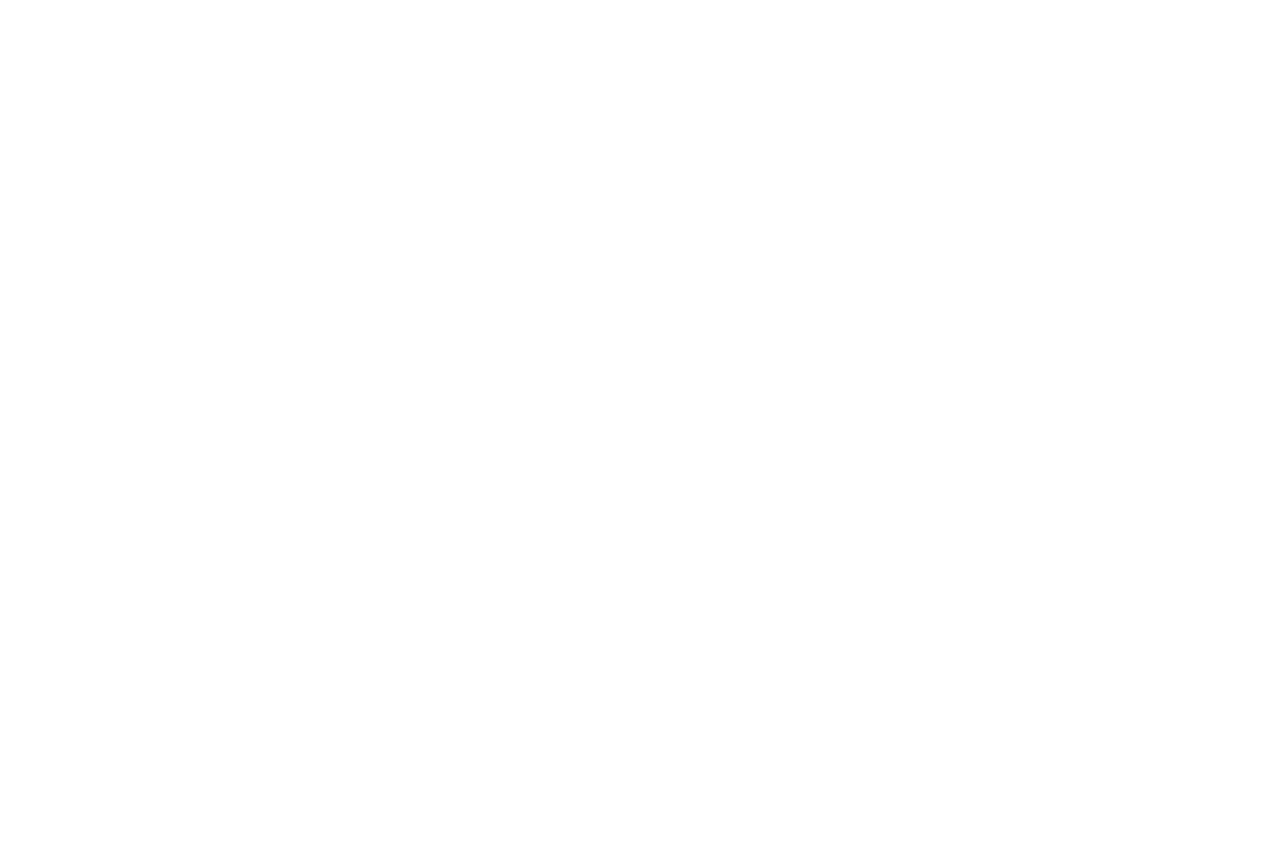
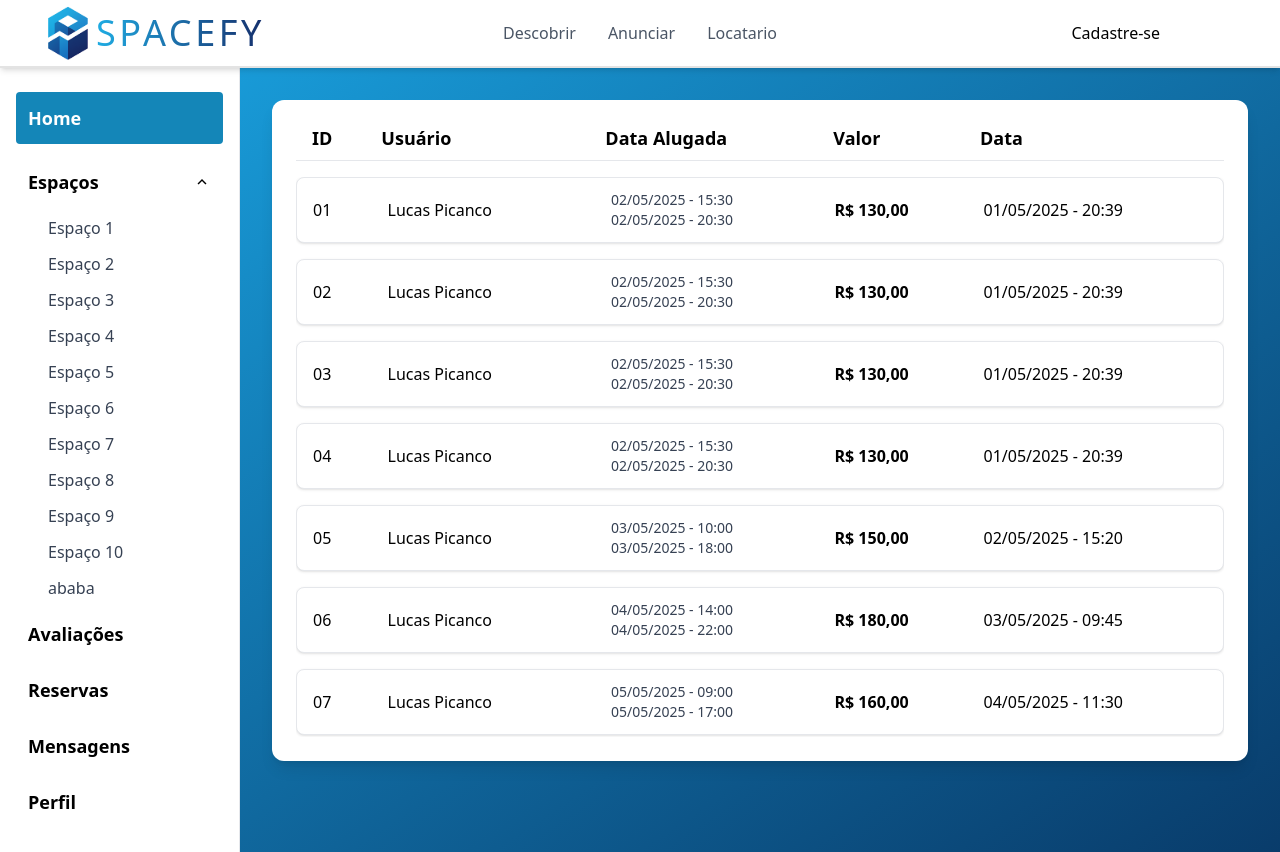
Before and after one commit to LucasPicancoo/Spacefy, a React (Vite) app in the folder Spacefy/frontend/: page /DashboardLocatario/Reservas in a window 1280 px wide. Before the commit this address had no page. Before the commit the page ends 800 px from the top, so only its background shows below. Built offline with nearby package versions, Linux system fonts and the light colour scheme.

Commit message:
feat: created Reservations page for tenant dashboard

```diff
--- a/Spacefy/frontend/src/Components/SidebarDashboardLocatario.jsx
+++ b/Spacefy/frontend/src/Components/SidebarDashboardLocatario.jsx
@@ -1,10 +1,13 @@
 import { useEffect, useState } from "react";
 import { MdOutlineKeyboardArrowDown, MdOutlineKeyboardArrowUp } from "react-icons/md";
+import { useNavigate } from "react-router-dom";
+import Header from "./Header/Header";
 
 export default function SidebarDashboardLocatario({ espacos: espacosProp }) {
   // Estado local para os nomes dos espaços
   const [espacos, setEspacos] = useState(espacosProp || []);
   const [open, setOpen] = useState(true);
+  const navigate = useNavigate();
 
   useEffect(() => {
     // Substituir este bloco pelo fetch/axios
@@ -22,7 +25,7 @@ export default function SidebarDashboardLocatario({ espacos: espacosProp }) {
   return (
     <nav className="w-60 bg-white border-r border-gray-200 flex flex-col py-6 px-4" aria-label="Menu lateral do dashboard">
       <div className="mb-3">
-        <button className="w-full flex items-center px-3 py-3 rounded bg-[#1486B8] hover:bg-[#0f6a94] text-white font-semibold text-lg text-left transition-colors cursor-pointer">
+        <button onClick={() => navigate('/DashboardLocatario/Home')} className="w-full flex items-center px-3 py-3 rounded bg-[#1486B8] hover:bg-[#0f6a94] text-white font-semibold text-lg text-left transition-colors cursor-pointer">
           Home
         </button>
       </div>
@@ -55,7 +58,7 @@ export default function SidebarDashboardLocatario({ espacos: espacosProp }) {
       </div>
       <div className="mt-1 flex flex-col gap-1">
         <button className="text-left px-3 py-3 rounded hover:bg-gray-100 text-lg cursor-pointer font-semibold">Avaliações</button>
-        <button className="text-left px-3 py-3 rounded hover:bg-gray-100 text-lg cursor-pointer font-semibold">Reservas</button>
+        <button onClick={() => navigate('/DashboardLocatario/Reservas')} className="text-left px-3 py-3 rounded hover:bg-gray-100 text-lg cursor-pointer font-semibold">Reservas</button>
         <button className="text-left px-3 py-3 rounded hover:bg-gray-100 text-lg cursor-pointer font-semibold">Mensagens</button>
         <button className="text-left px-3 py-3 rounded hover:bg-gray-100 text-lg cursor-pointer font-semibold">Perfil</button>
       </div>
--- a/Spacefy/frontend/src/Pages/DashboardLocatario/Dashboard_Home.jsx
+++ b/Spacefy/frontend/src/Pages/DashboardLocatario/Dashboard_Home.jsx
@@ -2,11 +2,14 @@ import { FaStar, FaRegCommentDots } from "react-icons/fa";
 import { FaRegUserCircle } from "react-icons/fa";
 import { MdOutlineKeyboardArrowDown } from "react-icons/md";
 import SidebarDashboardLocatario from "../../Components/SidebarDashboardLocatario";
+import Header from "../../Components/Header/Header";
 
 export default function Dashboard_Home() {
 
   return (
-    <div className="flex min-h-screen bg-gradient-to-br from-[#1BAAE9] to-[#093C6B]">
+    <div className="flex flex-col min-h-screen bg-gradient-to-br from-[#1BAAE9] to-[#093C6B]">
+      <Header />
+      <div className="flex flex-1">
         {/* Menu lateral */}
         <SidebarDashboardLocatario  />
 
@@ -14,11 +17,14 @@ export default function Dashboard_Home() {
         <main className="flex-1 flex flex-col p-0">
           {/* Cards superiores */}
           <div className="p-8">
-          <div className="grid grid-cols-1 md:grid-cols-4 gap-6 mb-8">
+            <div className="grid grid-cols-1 md:grid-cols-4 gap-6 mb-1">
+              {/* Card 1: Total de Espaços */}
               <div className="bg-white rounded-lg shadow p-6 flex flex-col items-center">
                 <span className="text-xl font-semibold">Espaços</span>
                 <span className="text-4xl font-bold mt-2">3</span>
               </div>
+
+              {/* Card 2: Avaliação Média */}
               <div className="bg-white rounded-lg shadow p-6 flex flex-col items-center">
                 <span className="text-xl font-semibold">Avaliações</span>
                 <div className="flex items-center mt-2">
@@ -30,6 +36,8 @@ export default function Dashboard_Home() {
                   <span className="ml-2 text-3xl font-bold">4,5</span>
                 </div>
               </div>
+
+              {/* Card 3: Total de Mensagens */}
               <div className="bg-white rounded-lg shadow p-6 flex flex-col items-center">
                 <span className="text-xl font-semibold">Mensagens</span>
                 <div className="flex items-center mt-2">
@@ -37,6 +45,8 @@ export default function Dashboard_Home() {
                   <span className="ml-2 text-3xl font-bold">12</span>
                 </div>
               </div>
+
+              {/* Card 4: Total de Reservas */}
               <div className="bg-white rounded-lg shadow p-6 flex flex-col items-center">
                 <span className="text-xl font-semibold">Reservas</span>
                 <span className="text-4xl font-bold mt-2">3</span>
@@ -76,5 +86,6 @@ export default function Dashboard_Home() {
           </div>
         </main>
       </div>
+    </div>
   );
 }
--- /dev/null
+++ b/Spacefy/frontend/src/Pages/DashboardLocatario/Dashboard_Reservas.jsx
@@ -0,0 +1,217 @@
+import React from "react";
+import SidebarDashboardLocatario from "../../Components/SidebarDashboardLocatario";
+import Header from "../../Components/Header/Header";
+
+export default function Dashboard_Reservas() {
+  // Dados mockados para exibição
+  const reservas = [
+    {
+      id: "01",
+      usuario: "Lucas Picanco",
+      dataAlugada: ["02/05/2025 - 15:30", "02/05/2025 - 20:30"],
+      valor: "R$ 130,00",
+      data: "01/05/2025 - 20:39",
+    },
+    {
+      id: "02",
+      usuario: "Lucas Picanco",
+      dataAlugada: ["02/05/2025 - 15:30", "02/05/2025 - 20:30"],
+      valor: "R$ 130,00",
+      data: "01/05/2025 - 20:39",
+    },
+    {
+      id: "03",
+      usuario: "Lucas Picanco",
+      dataAlugada: ["02/05/2025 - 15:30", "02/05/2025 - 20:30"],
+      valor: "R$ 130,00",
+      data: "01/05/2025 - 20:39",
+    },
+    {
+      id: "04",
+      usuario: "Lucas Picanco",
+      dataAlugada: ["02/05/2025 - 15:30", "02/05/2025 - 20:30"],
+      valor: "R$ 130,00",
+      data: "01/05/2025 - 20:39",
+    },
+    {
+      id: "05",
+      usuario: "Lucas Picanco",
+      dataAlugada: ["03/05/2025 - 10:00", "03/05/2025 - 18:00"],
+      valor: "R$ 150,00",
+      data: "02/05/2025 - 15:20",
+    },
+    {
+      id: "06",
+      usuario: "Lucas Picanco",
+      dataAlugada: ["04/05/2025 - 14:00", "04/05/2025 - 22:00"],
+      valor: "R$ 180,00",
+      data: "03/05/2025 - 09:45",
+    },
+    {
+      id: "07",
+      usuario: "Lucas Picanco",
+      dataAlugada: ["05/05/2025 - 09:00", "05/05/2025 - 17:00"],
+      valor: "R$ 160,00",
+      data: "04/05/2025 - 11:30",
+    },
+    {
+      id: "08",
+      usuario: "Lucas Picanco",
+      dataAlugada: ["06/05/2025 - 13:00", "06/05/2025 - 21:00"],
+      valor: "R$ 170,00",
+      data: "05/05/2025 - 14:15",
+    },
+    {
+      id: "09",
+      usuario: "Lucas Picanco",
+      dataAlugada: ["07/05/2025 - 11:00", "07/05/2025 - 19:00"],
+      valor: "R$ 140,00",
+      data: "06/05/2025 - 16:40",
+    },
+    {
+      id: "10",
+      usuario: "Lucas Picanco",
+      dataAlugada: ["08/05/2025 - 16:00", "08/05/2025 - 00:00"],
+      valor: "R$ 200,00",
+      data: "07/05/2025 - 10:20",
+    },
+    {
+      id: "11",
+      usuario: "Lucas Picanco",
+      dataAlugada: ["09/05/2025 - 08:00", "09/05/2025 - 16:00"],
+      valor: "R$ 160,00",
+      data: "08/05/2025 - 13:50",
+    },
+    {
+      id: "12",
+      usuario: "Lucas Picanco",
+      dataAlugada: ["10/05/2025 - 12:00", "10/05/2025 - 20:00"],
+      valor: "R$ 170,00",
+      data: "09/05/2025 - 15:30",
+    },
+    {
+      id: "13",
+      usuario: "Lucas Picanco",
+      dataAlugada: ["11/05/2025 - 15:00", "11/05/2025 - 23:00"],
+      valor: "R$ 190,00",
+      data: "10/05/2025 - 09:15",
+    },
+    {
+      id: "14",
+      usuario: "Lucas Picanco",
+      dataAlugada: ["12/05/2025 - 10:00", "12/05/2025 - 18:00"],
+      valor: "R$ 150,00",
+      data: "11/05/2025 - 14:40",
+    },
+    {
+      id: "15",
+      usuario: "Lucas Picanco",
+      dataAlugada: ["13/05/2025 - 14:00", "13/05/2025 - 22:00"],
+      valor: "R$ 180,00",
+      data: "12/05/2025 - 11:25",
+    },
+    {
+      id: "16",
+      usuario: "Lucas Picanco",
+      dataAlugada: ["14/05/2025 - 09:00", "14/05/2025 - 17:00"],
+      valor: "R$ 160,00",
+      data: "13/05/2025 - 16:50",
+    },
+    {
+      id: "17",
+      usuario: "Lucas Picanco",
+      dataAlugada: ["15/05/2025 - 13:00", "15/05/2025 - 21:00"],
+      valor: "R$ 170,00",
+      data: "14/05/2025 - 10:35",
+    },
+    {
+      id: "18",
+      usuario: "Lucas Picanco",
+      dataAlugada: ["16/05/2025 - 11:00", "16/05/2025 - 19:00"],
+      valor: "R$ 140,00",
+      data: "15/05/2025 - 13:45",
+    },
+    {
+      id: "19",
+      usuario: "Lucas Picanco",
+      dataAlugada: ["17/05/2025 - 16:00", "17/05/2025 - 00:00"],
+      valor: "R$ 200,00",
+      data: "16/05/2025 - 15:20",
+    },
+    {
+      id: "20",
+      usuario: "Lucas Picanco",
+      dataAlugada: ["18/05/2025 - 08:00", "18/05/2025 - 16:00"],
+      valor: "R$ 160,00",
+      data: "17/05/2025 - 12:10",
+    },
+    {
+      id: "21",
+      usuario: "Lucas Picanco",
+      dataAlugada: ["19/05/2025 - 12:00", "19/05/2025 - 20:00"],
+      valor: "R$ 170,00",
+      data: "18/05/2025 - 14:30",
+    },
+    {
+      id: "22",
+      usuario: "Lucas Picanco",
+      dataAlugada: ["20/05/2025 - 15:00", "20/05/2025 - 23:00"],
+      valor: "R$ 190,00",
+      data: "19/05/2025 - 11:45",
+    },
+    {
+      id: "23",
+      usuario: "Rafael Portugal",
+      dataAlugada: ["21/05/2025 - 10:00", "21/05/2025 - 18:00"],
+      valor: "R$ 150,00",
+      data: "20/05/2025 - 16:25",
+    },
+    {
+      id: "24",
+      usuario: "Lucas Picanco",
+      dataAlugada: ["22/05/2025 - 14:00", "22/05/2025 - 22:00"],
+      valor: "R$ 180,00",
+      data: "21/05/2025 - 13:15",
+    }
+  ];
+
+  return (
+    <div className="min-h-screen flex flex-col bg-gradient-to-br from-[#1BAAE9] to-[#093C6B]">
+      <Header />
+      <div className="flex flex-1">
+        <SidebarDashboardLocatario />
+        <main className="flex-1 p-8">
+          <div className="bg-white rounded-xl shadow-lg p-6 w-full max-w-8xl mx-auto">
+            <div className="flex flex-col">
+              <div className="grid grid-cols-12 font-bold text-lg pb-2 border-b border-gray-200">
+                <div className="col-span-1 pl-4">ID</div>
+                <div className="col-span-3 pl-2">Usuário</div>
+                <div className="col-span-3">Data Alugada</div>
+                <div className="col-span-2 -ml-1">Valor</div>
+                <div className="col-span-3 -ml-3">Data</div>
+              </div>
+              <div className="flex flex-col gap-4 mt-4 max-h-[calc(100vh-240px)] overflow-y-auto">
+                {reservas.map((reserva) => (
+                  <div
+                    key={reserva.id}
+                    className="grid grid-cols-12 items-center bg-white rounded-lg shadow border border-gray-200 px-4 py-3 hover:shadow-md transition-all"
+                  >
+                    <div className="col-span-1 font-medium">{reserva.id}</div>
+                    <div className="col-span-3">{reserva.usuario}</div>
+                    <div className="col-span-3 flex flex-col text-sm text-gray-700">
+                      {reserva.dataAlugada.map((d, i) => (
+                        <span key={i}>{d}</span>
+                      ))}
+                    </div>
+                    <div className="col-span-2 font-bold">{reserva.valor}</div>
+                    <div className="col-span-3">{reserva.data}</div>
+                  </div>
+                ))}
+              </div>
+            </div>
+          </div>
+        </main>
+      </div>
+    </div>
+  );
+}
--- a/Spacefy/frontend/src/Routes/Router.jsx
+++ b/Spacefy/frontend/src/Routes/Router.jsx
@@ -10,6 +10,7 @@ import Dashboard_Home from '../Pages/DashboardLocatario/Dashboard_Home'
 import CadastrarEspaco from '../Pages/CadastrarEspaco.jsx/CadastrarEspaco'
 import Perfil_Locatario from '../Pages/Perfil_Locatario/Perfil_Locatario'
 import EditarPerfilUsuario from '../Pages/Perfil_Usuario/EditarPerfilUsuario'
+import Dashboard_Reservas from '../Pages/DashboardLocatario/Dashboard_Reservas'
 
 const AppRoutes = () => {
   return (
@@ -26,6 +27,7 @@ const AppRoutes = () => {
         <Route path="/CadastrarEspaco" element={<CadastrarEspaco />} />
         <Route path="/Perfil_Locatario" element={<Perfil_Locatario />} />
         <Route path="/EditarPerfilUsuario" element={<EditarPerfilUsuario />} />
+        <Route path="/DashboardLocatario/Reservas" element={<Dashboard_Reservas />} />
       </Routes>
     </Router>
   )
```
Lines whose indentation alone changed are shown as unchanged.
